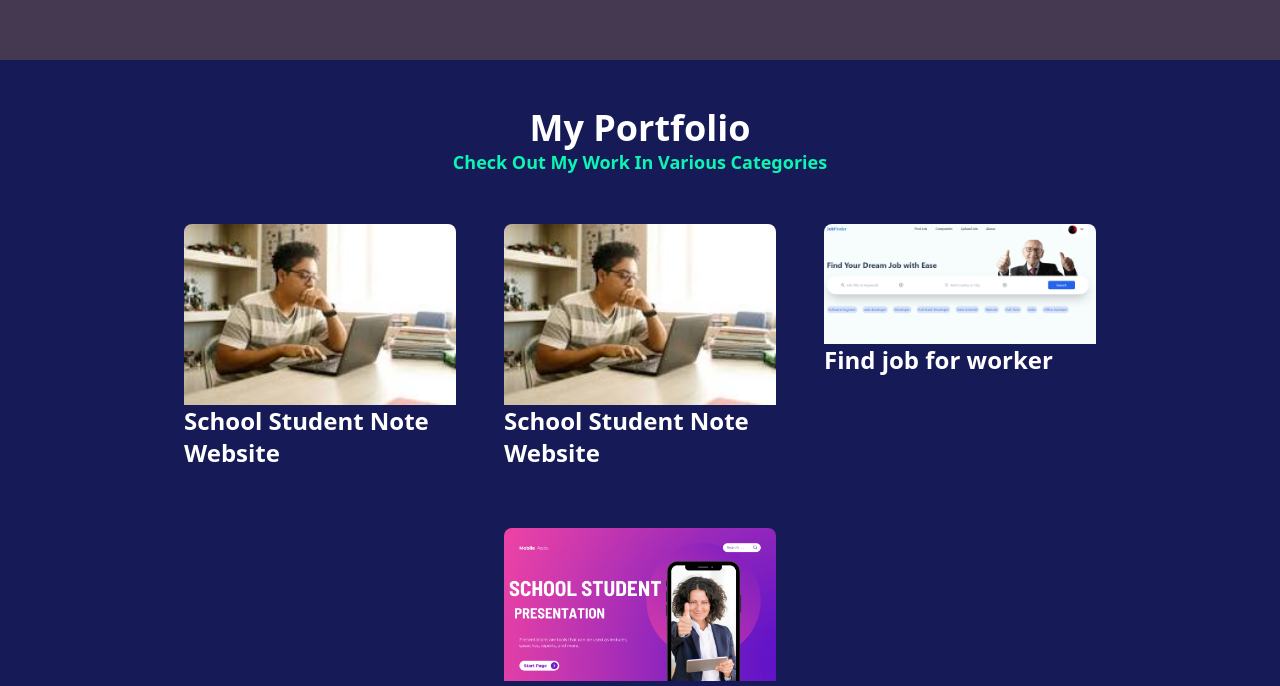
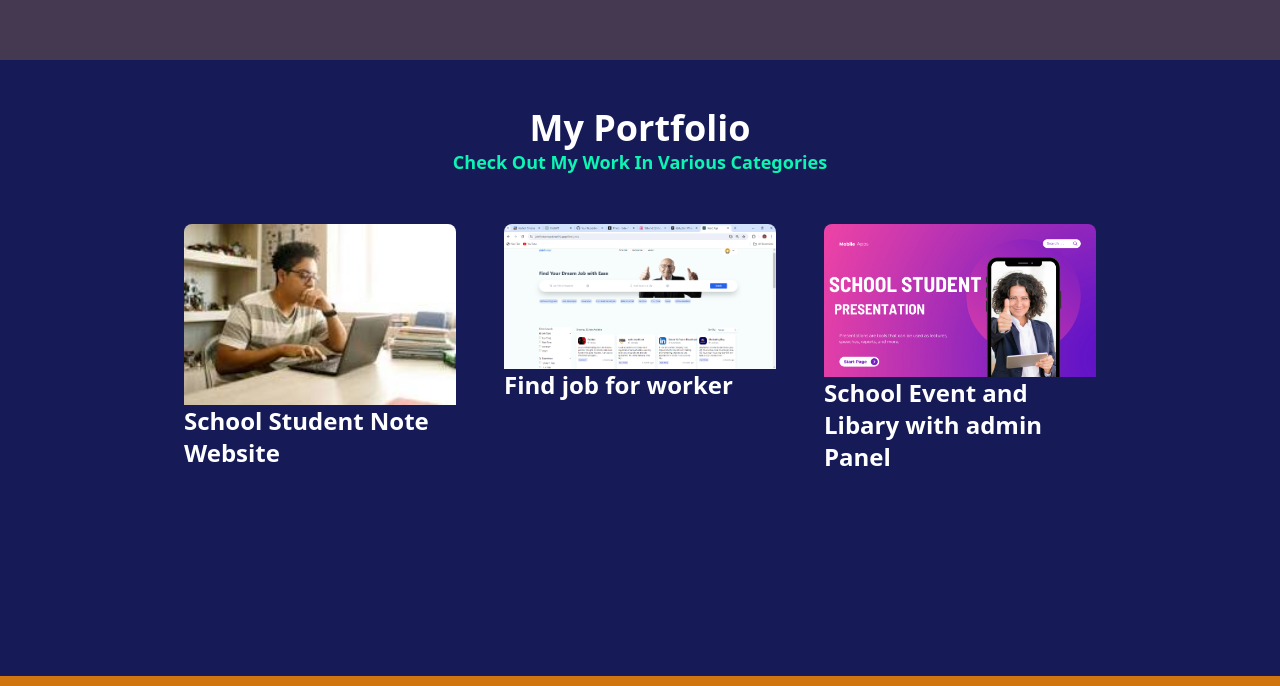
Before and after one commit to aashish0241/portfilio, a React (Create React App) app: page / in a window 1280 px wide. Shown: the part 4102-4788 px from the top of the page. Built offline with nearby package versions, Linux system fonts and the light colour scheme.

Commit message:
chnaged 2024

```diff
--- a/src/App.js
+++ b/src/App.js
@@ -9,6 +9,8 @@ import Portfilio from "./components/portfilio";
 import Contact from "./components/contact";
 import Footer from "./components/footer";
 import Certificate from "./components/certificate";
+import Error10 from "./components/error";
+
 
 const App = () => {
   return (
@@ -18,6 +20,7 @@ const App = () => {
         {/* Specify the element or component for the root route */}
         <Route path="/" element={<LandingPage />} />
         <Route path="/about" element={<AboutDescribe />} />
+        <Route path="*" element={<Error10/>}/>
         <Route path="/contact" element={<Contact />} />
         <Route path="/service" element={<Service />} />
         <Route path="/portfolio" element={<Portfilio />} />
--- a/src/components/certificate.js
+++ b/src/components/certificate.js
@@ -1,36 +1,40 @@
-import React from 'react';
-import Laptop from "../assets/laptop.jpg";
+import React from "react";
+import Laptop from "../assets/udemycertificate.jpg";
 import School from "../assets/school.png";
 
 const cards = [
   {
     image: Laptop,
-    title: 'Udemy Certificate of Mern Stack.',
-    description: 'Creating fully customized web applications from scratch to meet your unique requirements.',
-    link: 'https://aashish4756.blogspot.com',
+    title: "Udemy Certificate of Mern Stack.",
+    description:
+      "Creating fully customized web applications from scratch to meet your unique requirements.",
+    link: "https://aashish4756.blogspot.com",
   },
   {
     image: School,
-    title: 'School Event and Libary  with admin Panel',
-    description: 'Designing websites and web applications that adapt to various devices and screen sizes.',
-    link: 'http://bindhyeshwori.netlify.app/',
+    title: "School Event and Libary  with admin Panel",
+    description:
+      "Designing websites and web applications that adapt to various devices and screen sizes.",
+    link: "http://bindhyeshwori.netlify.app/",
   },
 ];
 
 const Certificate = () => {
   return (
-    <section className='className="overflow-hidden pt-1 pb-12 lg:pt-[10px] bg-[#161b57]  lg:pb-[90px] dark:bg-dark'>
+    <section className='className="overflow-hidden pt-1 pb-14 lg:pt-[10px] bg-[#161b57]  lg:pb-[90px] dark:bg-dark'>
       <div className="container mx-auto p-8 bg-[#161b57] overflow-hidden pt-1 pb-12 lg:pt-[10px]   lg:pb-[90px] dark:bg-dark">
         <div className="text-center mb-8">
           <h1 className="text-4xl font-bold mt-7 text-white">My Certificate</h1>
-        <p className="text-lg font-bold text-[#0cf5b3]">Check Out My Work Progress in different sector</p>
+          <p className="text-lg font-bold text-[#0cf5b3]">
+            Check Out My Work Progress in different sector
+          </p>
         </div>
         <div className="flex flex-wrap justify-center gap-4">
           {cards.map((card, index) => (
             <a
               key={index}
               href={card.link}
-            target="_blank"  // Open link in a new tab
+              target="_blank" // Open link in a new tab
               rel="noopener noreferrer"
               className="flex-shrink-0 w-full sm:w-1/2 md:w-1/3 lg:w-1/4 p-4 transition-transform transform hover:scale-105"
             >
@@ -41,10 +45,16 @@ const Certificate = () => {
                     alt={`Project ${index + 1}`}
                     className="w-full h-full object-cover"
                   />
-              <h2 className="text-2xl text-white font-bold mb-2">{card.title}</h2>
-              <div className="absolute top-0 left-0 w-full h-full bg-black opacity-0 hover:opacity-70 transition-opacity
-              duration-300 flex flex-col justify-center items-center text-white">
-                <p className="text-gray-300 text-center">{card.description}</p>
+                  <h2 className="text-2xl text-white font-bold mb-2">
+                    {card.title}
+                  </h2>
+                  <div
+                    className="absolute top-0 left-0 w-full h-full bg-black opacity-0 hover:opacity-70 transition-opacity
+              duration-300 flex flex-col justify-center items-center text-white"
+                  >
+                    <p className="text-gray-300 m-1 text-center">
+                      {card.description}
+                    </p>
                   </div>
                 </div>
               </div>
--- /dev/null
+++ b/src/components/error.jsx
@@ -0,0 +1,25 @@
+import React from "react";
+import { Link } from "react-router-dom";
+
+
+const Error10 = () => {
+    return (
+        <div className="flex items-center flex-col justify-center lg:flex-row py-28 px-6 md:px-24 md:py-20 lg:py-32 gap-16 lg:gap-28">
+            <div className="w-full lg:w-1/2">
+                <img className="hidden lg:block" src="https://i.ibb.co/v30JLYr/Group-192-2.png" alt="" />
+                <img className="hidden md:block lg:hidden" src="https://i.ibb.co/c1ggfn2/Group-193.png" alt="" />
+                <img className="md:hidden" src="https://i.ibb.co/8gTVH2Y/Group-198.png" alt="" />
+            </div>
+            <div className="w-full lg:w-1/2">
+                <h1 className="py-4 text-3xl lg:text-4xl font-extrabold text-gray-800">Oops Looks like you've found the doorway to the great nothing</h1>
+                <p className="py-4 text-base text-gray-800">The content you’re looking for doesn’t exist. Either it was removed, or you mistyped the link.</p>
+                <p className="py-2 text-base text-gray-800">Sorry about that! Please visit our hompage to get where you need to go.</p>
+
+               <Link to="/"> <button
+                 className="w-full lg:w-auto my-4 border rounded-md px-1 sm:px-16 py-5 bg-indigo-600 text-white hover:bg-indigo-700 focus:outline-none focus:ring-2 focus:ring-indigo-700 focus:ring-opacity-50">Go back to Homepage</button>
+            </Link></div>
+        </div>
+    );
+};
+
+export default Error10;
--- a/src/components/portfilio.js
+++ b/src/components/portfilio.js
@@ -1,34 +1,30 @@
-import React from 'react';
+import React from "react";
 import Laptop from "../assets/laptop.jpg";
 import School from "../assets/school.png";
-import Findjob from "../assets/jobfind.png";
+import Findjob from "../assets/jobfinder.png";
 
 const cards = [
   {
     image: Laptop,
-    title: 'School Student Note Website',
-    description: 'Creating fully customized web applications from scratch to meet your unique requirements.',
-    link: 'https://aashish4756.blogspot.com',
-  },
-  {
-    image: Laptop,
-    title: 'School Student Note Website',
-    description: 'Creating fully customized web applications from scratch to meet your unique requirements.',
-    link: 'https://aashish4756.blogspot.com',
+    title: "School Student Note Website",
+    description:
+      "Creating fully customized web applications from scratch to meet your unique requirements.",
+    link: "https://aashish4756.blogspot.com",
   },
   {
     image: Findjob,
-    title: 'Find job for worker',
-    description: 'Creating fully customized web applications from scratch to meet your unique requirements.',
-    link: 'https://jobfindernepal.netlify.app/find-jobs',
+    title: "Find job for worker",
+    description:
+      "Creating fully customized web applications from scratch to meet your unique requirements.",
+    link: "https://jobfindernepal.netlify.app/find-jobs",
   },
-
 
   {
     image: School,
-    title: 'School Event and Libary  with admin Panel',
-    description: 'Designing websites and web applications that adapt to various devices and screen sizes.',
-    link: 'http://bindhyeshwori.netlify.app/',
+    title: "School Event and Libary  with admin Panel",
+    description:
+      "Designing websites and web applications that adapt to various devices and screen sizes.",
+    link: "http://bindhyeshwori.netlify.app/",
   },
 ];
 
@@ -38,14 +34,16 @@ const Portfilio = () => {
       <div className="container mx-auto p-8 bg-[#161b57] overflow-hidden pt-1 pb-12 lg:pt-[10px]   lg:pb-[90px] dark:bg-dark">
         <div className="text-center mb-8">
           <h1 className="text-4xl font-bold mt-7 text-white">My Portfolio</h1>
-        <p className="text-lg font-bold text-[#0cf5b3]">Check Out My Work In Various Categories</p>
+          <p className="text-lg font-bold text-[#0cf5b3]">
+            Check Out My Work In Various Categories
+          </p>
         </div>
         <div className="flex flex-wrap justify-center gap-4">
           {cards.map((card, index) => (
             <a
               key={index}
               href={card.link}
-            target="_blank"  // Open link in a new tab
+              target="_blank" // Open link in a new tab
               rel="noopener noreferrer"
               className="flex-shrink-0 w-full sm:w-1/2 md:w-1/3 lg:w-1/4 p-4 transition-transform transform hover:scale-105"
             >
@@ -54,12 +52,18 @@ const Portfilio = () => {
                   <img
                     src={card.image}
                     alt={`Project ${index + 1}`}
-                className="w-full h-full object-cover"
+                    className="w-full h-[80%] object-cover"
                   />
-              <h2 className="text-2xl text-white font-bold mb-2">{card.title}</h2>
-              <div className="absolute top-0 left-0 w-full h-full bg-black opacity-0 hover:opacity-70 transition-opacity
-              duration-300 flex flex-col justify-center items-center text-white">
-                <p className="text-gray-300 text-center">{card.description}</p>
+                  <h2 className="text-2xl text-white font-bold mb-2">
+                    {card.title}
+                  </h2>
+                  <div
+                    className="absolute top-0 left-0 w-full h-full bg-black opacity-0 hover:opacity-70 transition-opacity
+              duration-300 flex flex-col justify-center items-center text-white"
+                  >
+                    <p className="text-gray-300 text-center">
+                      {card.description}
+                    </p>
                   </div>
                 </div>
               </div>
```
Also changed, not shown: src/components/hero.jsx (+3 -6 lines), src/assets/jobfinder.png (added), src/assets/udemycertificate.jpg (added). Lines whose indentation alone changed are shown as unchanged.
